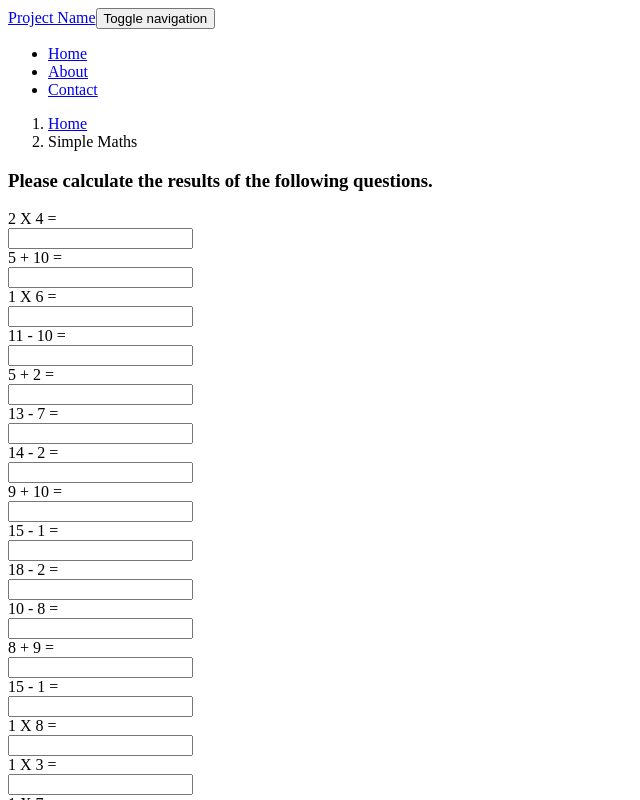
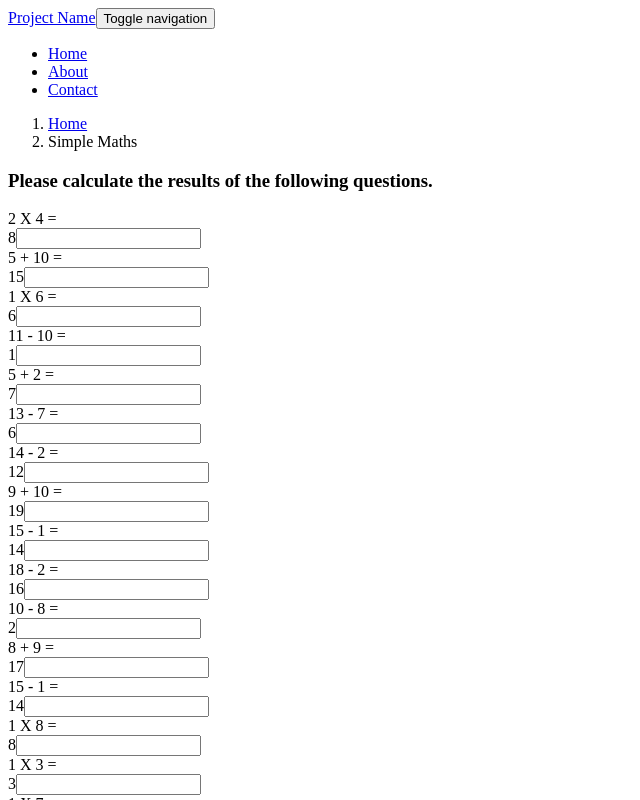
Before and after one commit to wwwcomy/bootstrap4_react_test, a React app: page / in a window 1280 px wide. Both pictures are taken after a click on the link "Simple Maths". Shown: the top 800 px of the page, without its empty margins (0-640 px from the left). Built offline with nearby package versions, Linux system fonts and the light colour scheme; the HTML template or start-up script is replaced by a standard one.

Commit message:
the focused component looks having some async trouble

```diff
--- a/src/js/components/maths/InputQuestion.js
+++ b/src/js/components/maths/InputQuestion.js
@@ -16,7 +16,10 @@ export default class InputQuestion extends React.Component {
   componentDidMount() {
   }
 
+  // TODO if blur real quickly after input, the behavior is still not correct...
   handleKeyPress(e) {
+    console.log(e.keyCode)
+    console.log(this.refs.inputCom.value)
 
     // setting focus
     if (e.keyCode == 13) {
@@ -37,6 +40,15 @@ export default class InputQuestion extends React.Component {
     } else {
       this.setState({ "right": false });
     }
+    console.log(this.exp1.result + ",input=" + inputVal)
+  }
+
+  // look like there's something wrong on the tab handling.. so simply
+  handleKeyDown(e){
+    if (e.keyCode == 9) {
+      e.preventDefault();
+      return;
+    }
   }
 
   render() {
@@ -51,7 +63,8 @@ export default class InputQuestion extends React.Component {
               <div className="col-md-2 col-sm-2 col-xs-2"></div>
               <label className="col-md-4 col-sm-4 col-xs-4" htmlFor={this.props.htmlFor}>{this.exp1.input1} {this.exp1.operator} {this.exp1.input2} = </label>
               <div className="col-md-4 col-sm-4 col-xs-4">
-                <input type="number" className="form-control" id={this.props.nameKey} onKeyPress={this.handleKeyPress} onKeyUp={this.handleKeyPress} ref="inputCom"/>
+                {this.exp1.result}
+                <input type="number" className="form-control" id={this.props.nameKey} onKeyPress={this.handleKeyPress} onKeyDown={this.handleKeyDown} ref="inputCom"/>
               </div>
               {iconJsx}
             </div>
```
